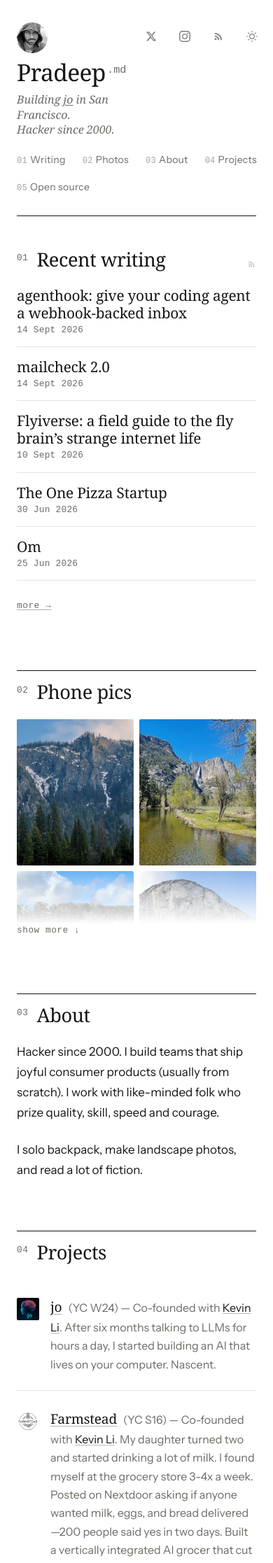
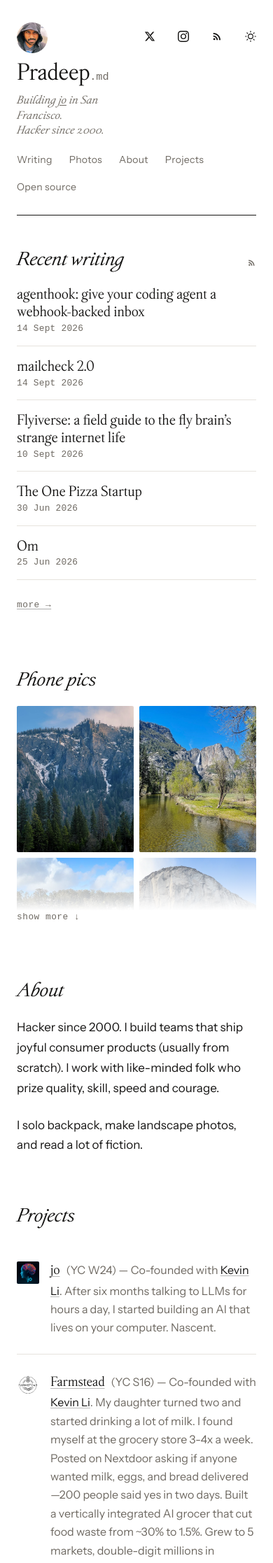
Before and after one commit to skyfallsin/skyfallsin.github.io, a Jekyll site: the page built from index.md, in a window 390 px wide. Shown: the top 2234 px of the page at 70% size. Built offline with Jekyll 4.4.1, drawn with Linux system fonts in a browser that asks for light colours; nearby versions of some CDN libraries; some web fonts are replaced.

Commit message:
Ship Michelangelus with editorial typography and touch refinements

```diff
--- a/_layouts/default.html
+++ b/_layouts/default.html
@@ -57,14 +57,18 @@
   <link rel="preconnect" href="https://fonts.googleapis.com">
   <link rel="preconnect" href="https://fonts.googleapis.com">
   <link rel="preconnect" href="https://fonts.gstatic.com" crossorigin>
-  <link href="https://fonts.googleapis.com/css2?family=Instrument+Serif:ital@0;1&family=Instrument+Sans:ital,wght@0,400;0,500;0,600;1,400;1,500&family=Xanh+Mono:ital@0;1&family=JetBrains+Mono:wght@400;500&display=swap" rel="stylesheet">
+  <link href="https://fonts.googleapis.com/css2?family=Instrument+Sans:ital,wght@0,400;0,500;0,600;1,400;1,500&family=Xanh+Mono:ital@0;1&family=JetBrains+Mono:wght@400;500&display=swap" rel="stylesheet">
   <script src="https://cdnjs.cloudflare.com/ajax/libs/highlight.js/11.9.0/highlight.min.js"></script>
   <script src="https://cdnjs.cloudflare.com/ajax/libs/highlight.js/11.9.0/languages/bash.min.js"></script>
   <script>document.addEventListener('DOMContentLoaded', () => hljs.highlightAll());</script>
   <style>
+    @font-face { font-family: "Michelangelus"; src: url("/assets/fonts/Michelangelus-Regular.woff2") format("woff2"); font-weight: 400; font-style: normal; font-display: swap; }
+    @font-face { font-family: "Michelangelus"; src: url("/assets/fonts/Michelangelus-Italic.woff2") format("woff2"); font-weight: 400; font-style: italic; font-display: swap; }
+    @font-face { font-family: "Michelangelus"; src: url("/assets/fonts/Michelangelus-Bold.woff2") format("woff2"); font-weight: 700; font-style: normal; font-display: swap; }
+    @font-face { font-family: "Michelangelus"; src: url("/assets/fonts/Michelangelus-BoldItalic.woff2") format("woff2"); font-weight: 700; font-style: italic; font-display: swap; }
     /* ─── Tokens ───────────────────────────────────────── */
     :root {
-      --serif: "Instrument Serif", "Iowan Old Style", Georgia, serif;
+      --serif: "Michelangelus", "Iowan Old Style", Georgia, serif;
       --sans: "Instrument Sans", ui-sans-serif, system-ui, sans-serif;
       --meta: "Xanh Mono", ui-monospace, monospace;
       --code: "JetBrains Mono", ui-monospace, SFMono-Regular, Menlo, monospace;
@@ -188,8 +192,8 @@
       font-family: var(--meta);
       font-size: 0.95rem;
       letter-spacing: 0;
-      vertical-align: super;
-      margin-left: 0.15em;
+      vertical-align: baseline;
+      margin-left: 0;
       color: var(--text-muted);
     }
     .tagline {
@@ -206,28 +210,16 @@
       display: flex;
       flex-direction: column;
       gap: var(--s-1);
-      counter-reset: nav;
     }
     .rail-nav a {
       font-family: var(--sans);
       font-size: 0.875rem;
       letter-spacing: 0.02em;
       color: var(--text-muted);
-      display: grid;
-      grid-template-columns: 2.5ch 1fr;
-      align-items: baseline;
+      display: block;
       padding: var(--s-1) 0;
     }
-    .rail-nav a::before {
-      counter-increment: nav;
-      content: counter(nav, decimal-leading-zero);
-      font-family: var(--meta);
-      font-size: 0.75rem;
-      color: var(--text-muted);
-      opacity: 0.6;
-    }
     .rail-nav a:hover { color: var(--text); }
-    .rail-nav a:hover::before { color: var(--accent); opacity: 1; }
     .rail-bottom {
       margin-top: auto;
       display: flex;
@@ -266,34 +258,22 @@
     main {
       grid-column: 2;
       grid-row: 1;
-      counter-reset: section;
       min-width: 0;
     }
     main > * { max-width: var(--measure); }
     main > h2 {
       font-family: var(--serif);
       font-weight: 400;
+      font-style: italic;
       font-size: 2rem;
       line-height: 1.05;
       letter-spacing: -0.015em;
       text-transform: none;
       color: var(--text);
       margin: var(--s-9) 0 var(--s-5);
-      padding-top: var(--s-4);
-      border-top: 1px solid var(--rule);
       display: flex;
       align-items: baseline;
       gap: var(--s-3);
-    }
-    main > h2::before {
-      counter-increment: section;
-      content: counter(section, decimal-leading-zero);
-      font-family: var(--meta);
-      font-size: 0.8rem;
-      letter-spacing: 0.04em;
-      color: var(--text-muted);
-      position: relative;
-      top: -0.9em;
     }
     main > h2:first-child { margin-top: 0; }
     main > h2 .rss-icon {
@@ -684,10 +664,16 @@
       font-size: 0.75rem;
       letter-spacing: 0.06em;
       color: var(--text-muted);
+      line-height: 1;
       margin-right: var(--s-3);
     }
-    .badges img { image-rendering: pixelated; opacity: 0.75; transition: opacity 200ms ease; }
+    .badges a { display: inline-flex; }
+    .badges img { display: block; image-rendering: pixelated; opacity: 0.75; transition: opacity 200ms ease; }
     .badges img:hover { opacity: 1; }
+    @media (hover: none) {
+      .profile-photo, .instagram-thumb img { filter: none; }
+      .social a, #theme-toggle, main > h2 .rss-icon, .badges img { opacity: 1; }
+    }
 
     /* ─── Motion ───────────────────────────────────────── */
     .scroll-in { opacity: 0; transform: translateY(6px); transition: opacity 0.3s ease-out, transform 0.3s ease-out; }
@@ -721,14 +707,11 @@
       }
       .rail-top { grid-area: top; }
       .rail-nav { grid-area: nav; flex-direction: row; flex-wrap: wrap; gap: var(--s-2) var(--s-5); }
-      .rail-nav a { grid-template-columns: auto auto; gap: var(--s-1); }
       .rail-bottom { grid-area: bottom; margin: 0; margin-right: calc(-1 * var(--s-3)); }
       .profile-photo { width: 44px; height: 44px; margin-bottom: var(--s-3); }
       .handle.page-title { font-size: 2.1rem; }
       .tagline { font-size: 1rem; }
       main > h2 { font-size: 1.7rem; margin-top: var(--s-8); }
-      main > h2:first-child { border-top: none; padding-top: 0; }
-      main > h2::before { top: -0.75em; }
       .post-entry { grid-template-columns: 1fr; row-gap: var(--s-1); }
       .post-date { grid-column: 1; grid-row: 2; padding-top: 0; }
       .post-entry-title { grid-column: 1; grid-row: 1; font-size: 1.3rem; }
```
Also changed, not shown: DESIGN.md (+10 -9 lines), assets/fonts/Michelangelus-Bold.woff2 (added), assets/fonts/Michelangelus-BoldItalic.woff2 (added), assets/fonts/Michelangelus-Italic.woff2 (added), assets/fonts/Michelangelus-Regular.woff2 (added).
